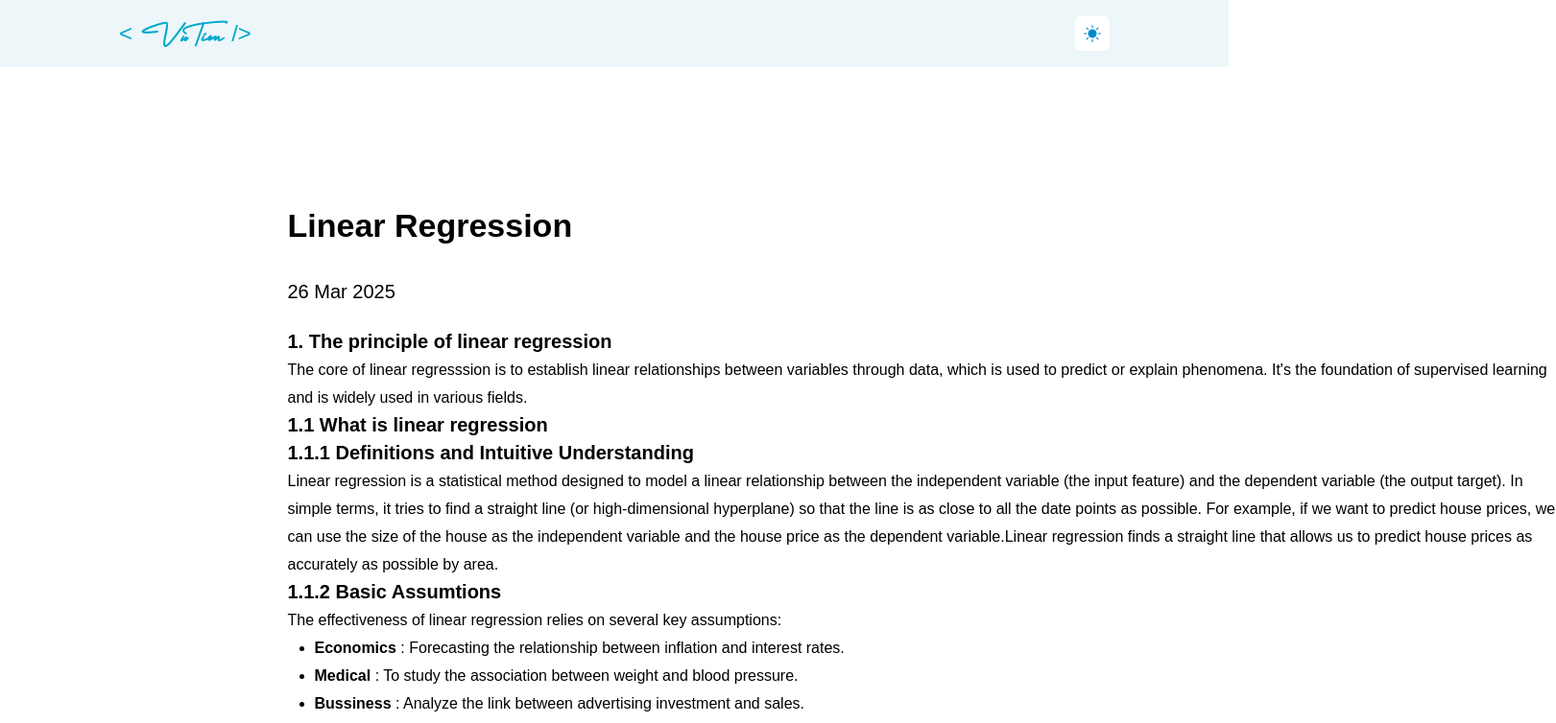
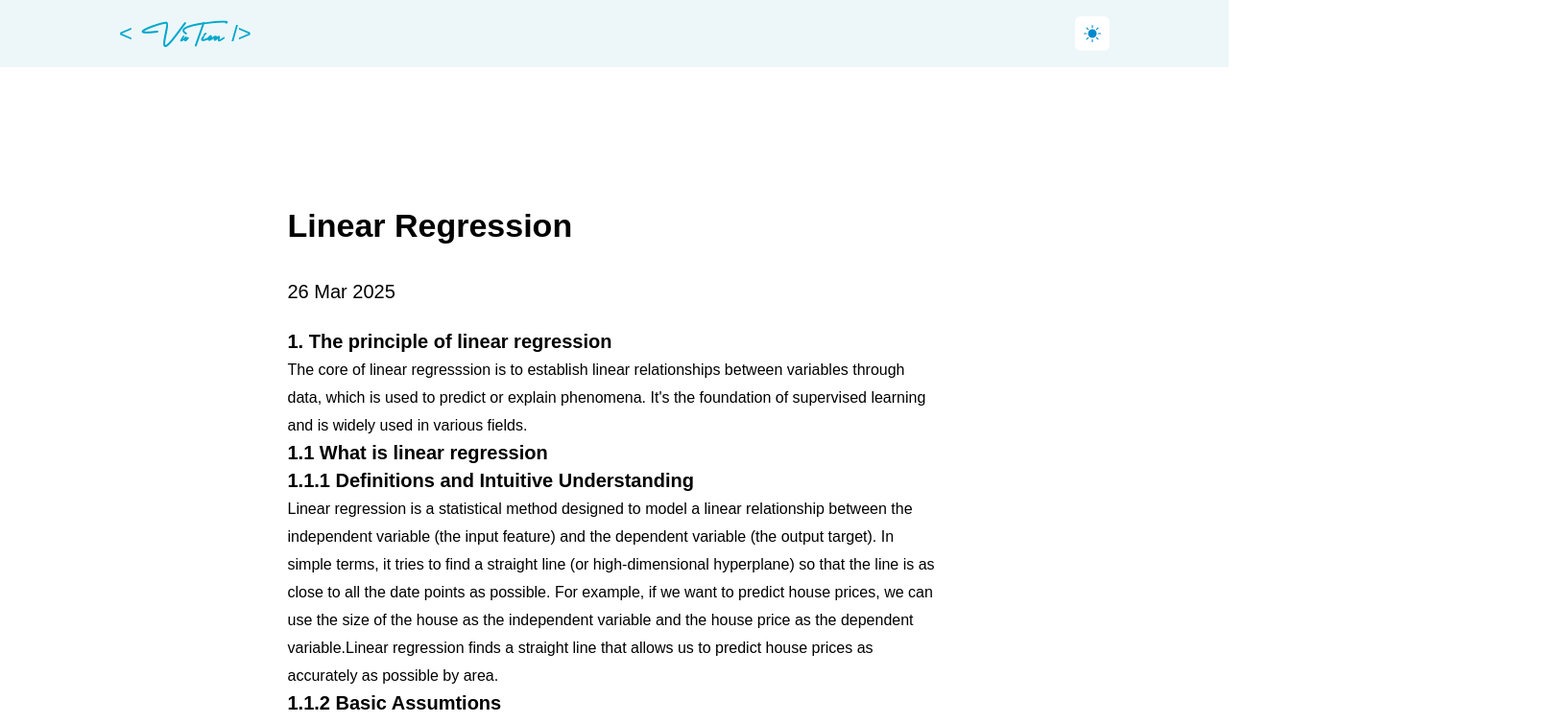
Before and after one commit to Socciu007/portfolio, a React (Vite) app: page /blogs/1 in a window 1280 px wide. Shown: the top 754 px of the page at 96% size, 1621 px wide, since content can reach past the window. Built offline with nearby package versions, Linux system fonts and the light colour scheme.

Commit message:
add blog-page

```diff
--- a/mock/mock-data.ts
+++ b/mock/mock-data.ts
@@ -475,14 +475,7 @@ export const mockData = {
                     {
                       id: 2,
                       type: 'code',
-                      description:
-                      `graph TD
-                        A[data points] --> B(actual value)
-                        A --> C(predicted value)
-                        B --> D[error: y - ŷ]
-                        D --> E[square: (y - ŷ)²]
-                        E --> F[average: MSE]
-                      `,
+                      description: 'graph TD\n  A[data points] --> B(actual value)\n  A --> C(predicted value)\n  B --> D[error: y - ŷ]\n  D --> E[square: (y - ŷ)²]\n  E --> F[average: MSE]',
                       position: 2
                     }
                   ]
@@ -631,28 +624,7 @@ export const mockData = {
                     {
                       id: 2,
                       type: 'code',
-                      description: `
-                      # Mock data
-                      X = np.array([[1, 1], [1, 2], [1, 3], [1, 4]])  # Include bias term
-                      y = np.array([2, 4, 5, 7])
-                      beta = np.zeros(2)  # Initialize parameters
-                      alpha = 0.05  # Learning rate
-                      epochs = 200
-                      batch_size = 2
-
-                      # Mini-batch gradient descent
-                      for epoch in range(epochs):
-                        indices = np.random.permutation(len(y))  # Randomly shuffle data
-                        for start in range(0, len(y), batch_size):
-                          batch_indices = indices[start:start + batch_size]
-                          X_batch = X[batch_indices]
-                          y_batch = y[batch_indices]
-                          y_pred = X_batch.dot(beta)
-                          error = y_pred - y_batch
-                          gradient = X_batch.T.dot(error) / batch_size
-                          beta -= alpha * gradient
-
-                      print("Parameters after training: ", beta)`,
+                      description: '# Mock data\nX = np.array([[1, 1], [1, 2], [1, 3], [1, 4]])  # Include bias term\ny = np.array([2, 4, 5, 7])\nbeta = np.zeros(2)  # Initialize parameters\nbeta = np.zeros(2)  # Initialize parameters\nalpha = 0.05  # Learning rate\nepochs = 200\nbatch_size = 2\n\n# Mini-batch gradient descent\nfor epoch in range(epochs):\n  indices = np.random.permutation(len(y))  # Randomly shuffle data\n  for start in range(0, len(y), batch_size):\n    batch_indices = indices[start:start + batch_size]\n    X_batch = X[batch_indices]\n    y_batch = y[batch_indices]\n    y_pred = X_batch.dot(beta)\n    error = y_pred - y_batch\n    gradient = X_batch.T.dot(error) / batch_size\n    beta -= alpha * gradient\n\n    print("Parameters after training: ", beta)',
                       position: 2
                     }
                   ]
@@ -735,37 +707,7 @@ export const mockData = {
                     {
                       id: 1,
                       type: 'code',
-                      description: `
-                      # Using scikit-learn:
-
-                      from sklearn.linear_model import LinearRegression
-                      from sklearn.preprocessing import StandardScaler
-                      import pandas as pd
-                      import numpy as np
-
-                      # Split data into training and testing sets
-                      data = pd.DataFrame({
-                        'area': [50, 70 , 90, 120],
-                        'rooms': [1, 2, 2, 3],
-                        'locations': [1, 2, 1, 3],
-                        'price': [100, 130, 160, 200]
-                      })
-                      X = data[['area', 'rooms', 'locations']]
-                      y = data['price']
-
-                      # Standardize features
-                      scaler = StandardScaler()
-                      X_scaled = scaler.fit_transform(X)
-
-                      # Train the model
-                      model = LinearRegression()
-                      model.fit(X_scaled, y)
-
-                      # Make predictions
-                      new_house = scaler.transform([[100, 2, 1]]) # 100 is the area, 2 is the number of rooms, 1 is the location code
-                      predict_price = model.predict(new_house)
-                      print(f"Predicted price: {predict_price[0]:.2f}")
-                      `,
+                      description: '# Using scikit-learn:\nfrom sklearn.linear_model import LinearRegression\nfrom sklearn.preprocessing import StandardScaler\nimport pandas as pd\nimport numpy as np\n\n# Split data into training and testing sets\ndata = pd.DataFrame({\n  \'area\': [50, 70 , 90, 120],\n  \'rooms\': [1, 2, 2, 3],\n  \'locations\': [1, 2, 1, 3],\n  \'price\': [100, 130, 160, 200]\n})\nX = data[[\'area\', \'rooms\', \'locations\']]\ny = data[\'price\']\n\n# Standardize features\nscaler = StandardScaler()\nX_scaled = scaler.fit_transform(X)\n\n# Train the model\nmodel = LinearRegression()\nmodel.fit(X_scaled, y)\n\n# Make predictions\n# 100 is the area, 2 is the number of rooms, 1 is the location code\nnew_house = scaler.transform([[100, 2, 1]])\npredict_price = model.predict(new_house)\nprint(f"Predicted price: {predict_price[0]:.2f}")',
                       position: 1
                     }
                   ]
@@ -813,14 +755,7 @@ export const mockData = {
                     {
                       id: 2,
                       type: 'table',
-                      description: `
-                      | Month(x) | Sales(y) |
-                      |----------|----------|
-                      | 1        | 100      |
-                      | 2        | 150      |
-                      | 3        | 200      |
-                      | 4        | 250      |
-                      `,
+                      description: '<table><thead><tr><th>Month(x)</th><th>Sales(y)</th></tr></thead><tbody><tr><td>1</td><td>100</td></tr><tr><td>2</td><td>150</td></tr><tr><td>3</td><td>200</td></tr><tr><td>4</td><td>250</td></tr></tbody></table>',
                       position: 2
                     }
                   ]
@@ -832,32 +767,7 @@ export const mockData = {
                     {
                       id: 1,
                       type: 'code',
-                      description: `
-                      import numpy as np
-                      from sklearn.linear_model import LinearRegression
-                      import matplotlib.pyplot as plt
-
-                      # Prepare data
-                      X = np.array([1, 2, 3, 4]).reshape(-1, 1)
-                      y = np.array([100, 150, 200, 250])
-
-                      # Train the model
-                      model = LinearRegression()
-                      model.fit(X, y)
-
-                      # Make predictions for future 3 months
-                      future_X = np.array([5, 6, 7]).reshape(-1, 1)
-                      predicted_y = model.predict(future_X)
-                      print(f"Predicted sales: {predicted_y}")
-
-                      # Plot the results
-                      plt.scatter(X, y, color='blue', label='Actual Sales')
-                      plt.plot(np.vstack([X, future_X]), np.hstack([y, predicted_y]), color='red', label='Predicted Sales')
-                      plt.xlabel('Month')
-                      plt.ylabel('Sales')
-                      plt.legend()
-                      plt.show()
-                      `,
+                      description: 'import numpy as np\nfrom sklearn.linear_model import LinearRegression\nimport matplotlib.pyplot as plt\nimport matplotlib.pyplot as plt\n\n# Prepare data\nX = np.array([1, 2, 3, 4]).reshape(-1, 1)\ny = np.array([100, 150, 200, 250])\n\n# Train the model\nmodel = LinearRegression()\nmodel.fit(X, y)\n\n# Make predictions for future 3 months\nfuture_X = np.array([5, 6, 7]).reshape(-1, 1)\npredicted_y = model.predict(future_X)\nprint(f\'Predicted sales: {predicted_y}\')\n\n# Plot the results\nplt.scatter(X, y, color=\'blue\', label=\'Actual Sales\')\nplt.plot(\n  np.vstack([X, future_X]),\n  np.hstack([y, predicted_y]),\n  color=\'red\',\n  label=\'Predicted Sales\'\n)\nplt.xlabel(\'Month\')\nplt.ylabel(\'Sales\')\nplt.legend()\nplt.show()',
                       position: 1
                     }
                   ]
--- a/package.json
+++ b/package.json
@@ -14,11 +14,12 @@
     "html-react-parser": "^5.2.3",
     "motion": "^12.4.10",
     "path": "^0.12.7",
+    "prism-react-renderer": "^2.4.1",
     "react": "^19.0.0",
     "react-awesome-reveal": "^4.3.1",
     "react-dom": "^19.0.0",
+    "react-katex": "^3.0.1",
     "react-router-dom": "^7.3.0",
-    "react-syntax-highlighter": "^15.6.1",
     "react-toastify": "^11.0.5",
     "sass": "^1.85.1",
     "swiper": "^11.2.5",
@@ -29,7 +30,7 @@
     "@types/node": "^22.13.10",
     "@types/react": "^19.0.10",
     "@types/react-dom": "^19.0.4",
-    "@types/react-syntax-highlighter": "^15.5.13",
+    "@types/react-katex": "^3.0.4",
     "eslint": "^9.21.0",
     "eslint-plugin-react-hooks": "^5.1.0",
     "eslint-plugin-react-refresh": "^0.4.19",
--- a/src/pages/BlogDetailPage/index.tsx
+++ b/src/pages/BlogDetailPage/index.tsx
@@ -2,44 +2,84 @@ import './style.scss'
 import { useParams } from 'react-router-dom'
 import { mockData } from '../../../mock/mock-data'
 import parse from 'html-react-parser'
-import SyntaxHighligh from '../../components/SyntaxHighligh'
+import { BlockMath } from 'react-katex'
+import 'katex/dist/katex.min.css'
+import HighlightCode from '../../components/SyntaxHighligh'
+import { parseContent } from '../../utils'
 
 const BlogDetailPage = () => {
   const { id } = useParams()
   const blog = mockData?.blogs.find((item) => item?.id === Number(id))
-  console.log(blog)
   return (
     <div className="blog-page">
       <div className="blog-page__container">
         <div className="wrapper">
-          <div className='wrapper-title'>
+          <div className="wrapper-title">
             <h1>{blog?.title}</h1>
           </div>
-          <div className='wrapper-time'>
+          <div className="wrapper-time">
             <span>{blog?.createdAt}</span>
           </div>
-          <div className='wrapper-sections'>
+          <div className="wrapper-sections">
             {blog?.sections &&
               blog?.sections?.map((item) => (
-                <div key={item?.id} className='blog-item'>
-                  <div className='blog-item-title'>
+                <div key={item?.id} className="blog-item">
+                  <div className="blog-item-title">
                     <h2>{item?.title}</h2>
                   </div>
                   {item?.description && <p>{item?.description}</p>}
-                  {item?.subSections && item?.subSections?.map((subSection) => (
-                    <div key={subSection?.id} className='blog-item-subSection'>
-                      <div className='blog-item-subSection-title'>
+                  {item?.subSections &&
+                    item?.subSections?.map((subSection) => (
+                      <div
+                        key={subSection?.id}
+                        className="blog-item-subSection"
+                      >
+                        <div className="blog-item-subSection-title">
                           <h2>{'title' in subSection && subSection?.title}</h2>
                         </div>
-                      {subSection?.subSubSections && subSection?.subSubSections?.map((subSubSection) => (
-                        <div key={subSubSection?.id} className='blog-item-subSection-subSection'>
-                          <div className='blog-item-subSection-subSection-title'>
-                            <h2>{'title' in subSubSection && subSubSection?.title}</h2>
+                        {subSection?.subSubSections &&
+                          subSection?.subSubSections?.map((subSubSection) => (
+                            <div
+                              key={subSubSection?.id}
+                              className="blog-item-subSection-subSection"
+                            >
+                              <div className="blog-item-subSection-subSection-title">
+                                <h2>
+                                  {'title' in subSubSection &&
+                                    subSubSection?.title}
+                                </h2>
                               </div>
-                          {subSubSection?.content && subSubSection?.content?.map((content) => (
-                            <div key={content?.id} className='blog-item-subSection-subSection-content'>
-                              <p>{('description' in content && content?.description) && parse(content?.description)}</p>
-                              {(content?.type === 'code' && 'description' in content && content?.description) && <SyntaxHighligh code={content?.description} language='python' />}
+                              {subSubSection?.content &&
+                                subSubSection?.content?.map((content) => (
+                                  <div
+                                    key={content?.id}
+                                    className="blog-item-subSection-subSection-content"
+                                  >
+                                    {content?.type !== 'code' &&
+                                      'description' in content &&
+                                      content?.description && (
+                                      <div>
+                                        {parseContent(
+                                          content?.description
+                                        )?.map((item) => {
+                                          if (item.startsWith('(')) {
+                                            return (
+                                              <BlockMath>{item}</BlockMath>
+                                            )
+                                          } else {
+                                            return <div key={item}>{parse(item)}</div>
+                                          }
+                                        })}
+                                      </div>
+                                    )}
+                                    {content?.type === 'code' &&
+                                      'description' in content &&
+                                      content?.description && (
+                                      <HighlightCode
+                                        codeBlock={content?.description}
+                                        language="python"
+                                      />
+                                    )}
                                   </div>
                                 ))}
                             </div>
@@ -47,8 +87,7 @@ const BlogDetailPage = () => {
                       </div>
                     ))}
                 </div>
-              ))
-            }
+              ))}
           </div>
         </div>
       </div>
--- a/src/pages/BlogDetailPage/style.scss
+++ b/src/pages/BlogDetailPage/style.scss
@@ -26,6 +26,7 @@
         line-height: 29px;
         text-align: left;
         gap: 20px;
+        width: 100%;
         .blog-item {
           &-title {
             h2 {
@@ -53,7 +54,6 @@
                 }
               }
               &-content {
-                p {
                 ul {
                   margin-left: 28px;
                   li {
@@ -64,7 +64,8 @@
                   width: 100%;
                   border-collapse: collapse;
                   margin: 10px 0;
-                    th, td {
+                  th,
+                  td {
                     border: 1px solid #ddd;
                     padding: 8px;
                     text-align: left;
@@ -78,4 +79,3 @@
     }
   }
 }
-}
--- /dev/null
+++ b/src/utils/index.ts
@@ -0,0 +1,15 @@
+// Parse content include string and math
+export const parseContent = (text: string) => {
+  const parts = text.split(/<span.*?>|<\/span>/).filter(Boolean)
+
+  return parts.map((part) => {
+    const isMath = part.trim().startsWith('\\[') && part.trim().endsWith('\\]')
+
+    if (isMath) {
+      const math = part.trim().slice(2, -2) // remove \\[ and \\]
+      return math
+    }
+
+    return part.trim()
+  })
+}
```
Also changed, not shown: src/components/SyntaxHighligh/index.tsx (+38 -13 lines), src/components/SyntaxHighligh/style.scss (added, +14 -0 lines), 1 other file (tests, documents, lock files or other folders). Lines whose indentation alone changed are shown as unchanged.
